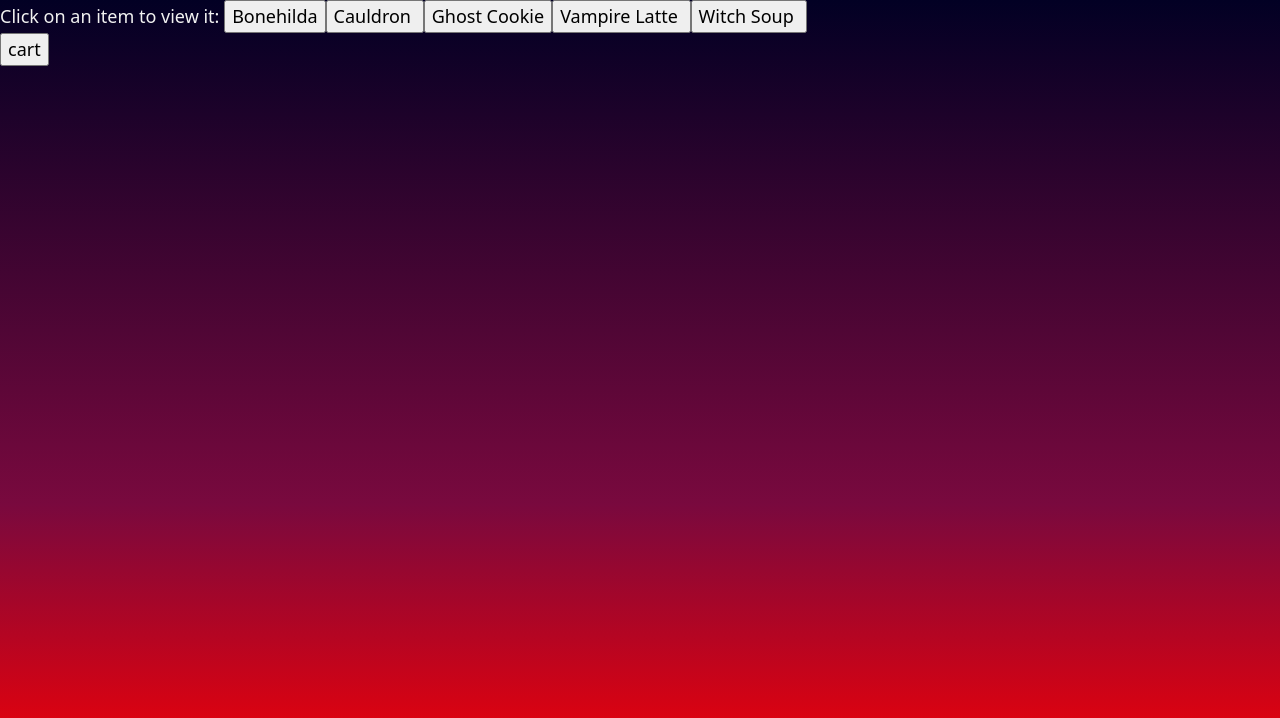
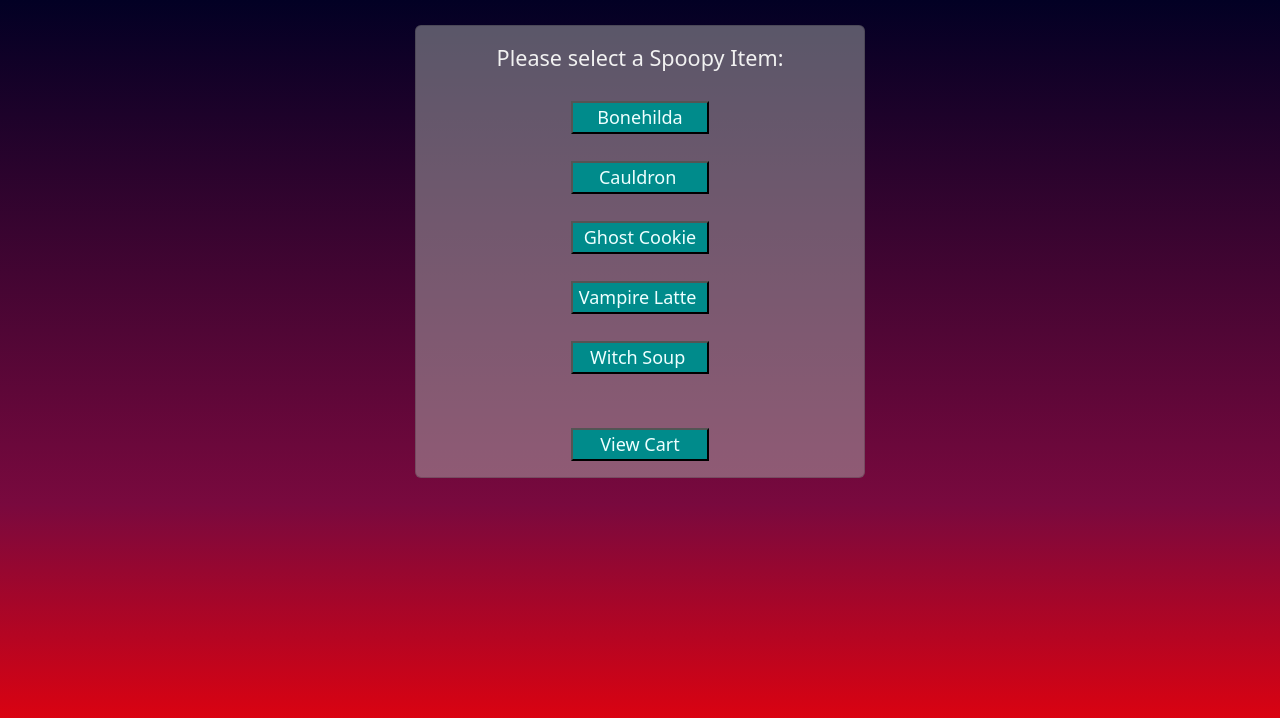
Before and after one commit to CMACully/HalloweenShop, a PHP site: page / in a window 1280 px wide. Shown: the top 718 px of the page. Run offline with PHP 8.4, Linux system fonts and the light colour scheme; data comes from the database, SQL or seed files in the repository.

Commit message:
update design

```diff
--- a/index.php
+++ b/index.php
@@ -1,5 +1,5 @@
 <!--
-  Developer: Chandler Thompson
+  Developer: Chandler Thompson & Chauntel Atchley Cully
   Project: Halloween Shop
   Date: 10/26/2022
 -->
@@ -30,6 +30,9 @@ if(empty($_SESSION['cart'])){
     <title>Document</title>
 </head>
 <body class="bckgnd">
+<form style="max-width:600px; margin: 0 auto; padding-top:25px;" action="." method="post">
+    <div class='card' style='width: 450px; margin: 0 auto;'>
+        <div class='card-body'>
         <?php
 
             include "Model/dbinfo.php";
@@ -80,6 +83,7 @@ if(empty($_SESSION['cart'])){
                     include "view/orderForm.php";
 
             }
-
-
         ?>
+        </div>
+    </div>
+</form>
--- a/view/bonehilda.php
+++ b/view/bonehilda.php
@@ -8,8 +8,6 @@
 ?>
 
 <form style="max-width:600px; margin: 0 auto; padding-top:25px;" action="." method="post">
-    <div class='card' style='width: 450px; margin: 0 auto;'>
-        <div class='card-body'>
     <?php echo("<img src='images/$itemImg' alt='' class='d-grid mx-auto'>")?><br>
     <p class='card-title' style='display: flex; justify-content: center;'>Spoopy Item: <?php echo($itemName);?></p>
     <p class='card-text' style='display: flex; justify-content: center;'>Price: $<?php echo($itemPrice);?></p>
@@ -27,6 +25,4 @@
     <input type="hidden" value="add" name="action">
     <input type="submit" class="buttonColor d-grid gap-2 col-3 mx-auto" value="Add Item"><br>
     <button class="d-grid mx-auto"><a class="atag" href="./index.php?action=default">Return</a></button>
-        </div>
-    </div>
 </form>
--- a/view/cauldron.php
+++ b/view/cauldron.php
@@ -8,8 +8,6 @@
 ?>
 
 <form style="max-width:600px; margin: 0 auto; padding-top:25px;" action="." method="post">
-    <div class='card' style='width: 450px; margin: 0 auto;'>
-        <div class='card-body'>
     <?php echo("<img src='images/$itemImg' alt='' class='d-grid mx-auto'>")?><br>
     <p class='card-title' style='display: flex; justify-content: center;'>Spoopy Item: <?php echo($itemName);?></p>
     <p class='card-text' style='display: flex; justify-content: center;'>Price: $<?php echo($itemPrice);?></p>
@@ -27,6 +25,4 @@
     <input type="hidden" value="add" name="action">
     <input type="submit" class="buttonColor d-grid gap-2 col-3 mx-auto" value="Add Item"><br>
     <button class="d-grid mx-auto"><a class="atag" href="./index.php?action=default">Return</a></button>
-        </div>
-    </div>
 </form>
--- a/view/ghostcookie.php
+++ b/view/ghostcookie.php
@@ -8,8 +8,6 @@
 ?>
 
 <form style="max-width:600px; margin: 0 auto; padding-top:25px;" action="." method="post">
-    <div class='card' style='width: 450px; margin: 0 auto;'>
-        <div class='card-body'>
     <?php echo("<img src='images/$itemImg' alt='' class='d-grid mx-auto'>")?><br>
     <p class='card-title' style='display: flex; justify-content: center;'>Spoopy Item: <?php echo($itemName);?></p>
     <p class='card-text' style='display: flex; justify-content: center;'>Price: $<?php echo($itemPrice);?></p>
@@ -27,6 +25,4 @@
     <input type="hidden" value="add" name="action">
     <input type="submit" class="buttonColor d-grid gap-2 col-3 mx-auto" value="Add Item"><br>
     <button class="d-grid mx-auto"><a class="atag" href="./index.php?action=default">Return</a></button>
-        </div>
-    </div>
 </form>
--- a/view/orderForm.php
+++ b/view/orderForm.php
@@ -1,14 +1,13 @@
 <form action="#" method="post">
     <input type="hidden" name="action" value="add">
-    <label>Click on an item to view it:</label>
+    <label style='display: flex; justify-content: center; font-size: larger;'>Please select a Spoopy Item:</label><br>
 
     <?php
         foreach($goodies as $goodie)
         {
-            echo("<input type='submit' value='${goodie[1]}' name='action'>");
-
+            echo("<input class='buttonColor d-grid gap-2 col-4 mx-auto' type='submit' value='${goodie[1]}' name='action'><br>");
         }
     ?>
     <br>
-    <input type='submit' value='cart' name='action'>
+    <input class="buttonColor d-grid gap-2 col-4 mx-auto" type='submit' value='View Cart' name='action'>
 </form>
--- a/view/vampireLatte.php
+++ b/view/vampireLatte.php
@@ -8,8 +8,6 @@
 ?>
 
 <form style="max-width:600px; margin: 0 auto; padding-top:25px;" action="." method="post">
-    <div class='card' style='width: 450px; margin: 0 auto;'>
-        <div class='card-body'>
     <?php echo("<img src='images/$itemImg' alt='' class='d-grid mx-auto'>")?><br>
     <p class='card-title' style='display: flex; justify-content: center;'>Spoopy Item: <?php echo($itemName);?></p>
     <p class='card-text' style='display: flex; justify-content: center;'>Price: $<?php echo($itemPrice);?></p>
@@ -27,6 +25,4 @@
     <input type="hidden" value="add" name="action">
     <input type="submit" class="buttonColor d-grid gap-2 col-3 mx-auto" value="Add Item"><br>
     <button class="d-grid mx-auto"><a class="atag" href="./index.php?action=default">Return</a></button>
-        </div>
-    </div>
 </form>
--- a/view/witchSoup.php
+++ b/view/witchSoup.php
@@ -8,8 +8,6 @@
 ?>
 
 <form style="max-width:600px; margin: 0 auto; padding-top:25px;" action="." method="post">
-    <div class='card' style='width: 450px; margin: 0 auto;'>
-        <div class='card-body'>
     <?php echo("<img src='images/$itemImg' alt='' class='d-grid mx-auto'>")?><br>
     <p class='card-title' style='display: flex; justify-content: center;'>Spoopy Item: <?php echo($itemName);?></p>
     <p class='card-text' style='display: flex; justify-content: center;'>Price: $<?php echo($itemPrice);?></p>
@@ -27,6 +25,4 @@
     <input type="hidden" value="add" name="action">
     <input type="submit" class="buttonColor d-grid gap-2 col-3 mx-auto" value="Add Item"><br>
     <button class="d-grid mx-auto"><a class="atag" href="./index.php?action=default">Return</a></button>
-        </div>
-    </div>
 </form>
```
Also changed, not shown: view/cartview.php (+6 -10 lines). Lines whose indentation alone changed are shown as unchanged.
